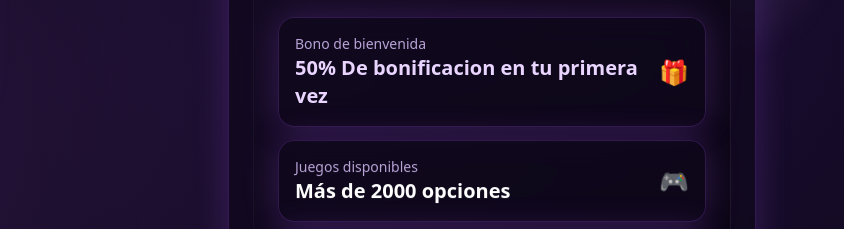
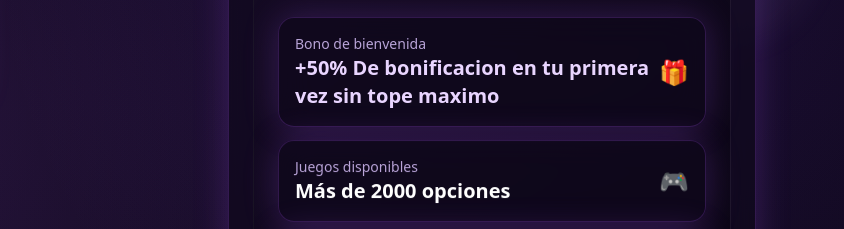
Before and after one commit to sekigan98/youwin, a plain HTML site: page index.html in a window 1280 px wide. Shown: the part 268-497 px from the top of the page, 436-1280 px from the left. Drawn offline with nearby package versions, Linux system fonts and the light colour scheme; animation ran at ten frames a second.

Commit message:
Update index.html

```diff
--- a/index.html
+++ b/index.html
@@ -293,7 +293,7 @@
                 <div class="flex items-center justify-between">
                   <div>
                     <p class="text-sm text-[#b9a4d8]">Bono de bienvenida</p>
-                    <p class="text-xl font-bold text-[#e9d5ff]">50% De bonificacion en tu primera vez</p>
+                    <p class="text-xl font-bold text-[#e9d5ff]">+50% De bonificacion en tu primera vez sin tope maximo</p>
                   </div>
                   <span class="text-2xl">🎁</span>
                 </div>
```
